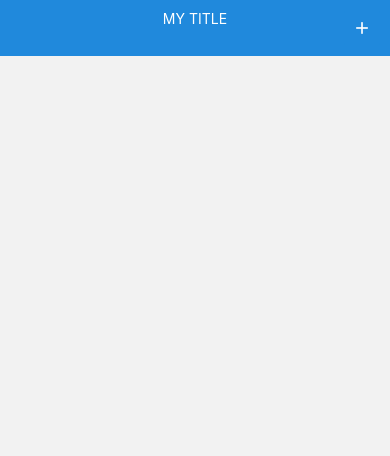
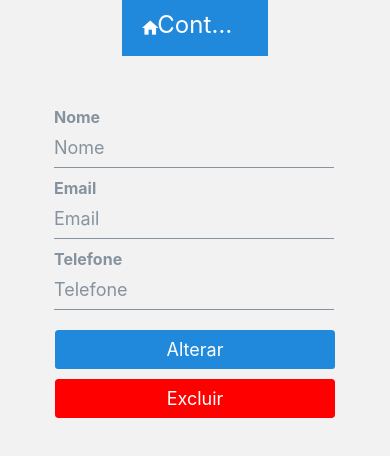
Before and after one commit to lsguilherme/dispositivos-moveis, a React Native app: screen /AlteracaoContato in a window 390 px wide. Shown: the top 456 px of the page. Built offline with nearby package versions, Linux system fonts and the light colour scheme.

Commit message:
Telas estilizadas, faltando apenas Lista de Contatos

```diff
--- a/App.js
+++ b/App.js
@@ -6,12 +6,20 @@ import { CadastroUsuarios } from './src/screens/CadastroUsuarios';
 import { ListaContatos } from './src/screens/ListaContatos';
 import { CadastroContato } from './src/screens/CadastroContato';
 import { AlteracaoContato } from './src/screens/AlteracaoContato';
+import { StatusBar } from 'expo-status-bar';
 
 export default function App() {
 
   const Stack = createNativeStackNavigator();
   return (
+
     <NavigationContainer >
+
+      <StatusBar
+        backgroundColor="transparent"
+        translucent
+      />
+
       <Stack.Navigator screenOptions={{headerShown: false}}>
         <Stack.Screen name="Login" component={Login}/>
         <Stack.Screen name="CadastroUsuarios" component={CadastroUsuarios}/>
--- a/src/screens/AlteracaoContato/index.js
+++ b/src/screens/AlteracaoContato/index.js
@@ -1,19 +1,51 @@
 import React from 'react';
-import { View } from 'react-native';
-import { Button, Header, Icon } from 'react-native-elements';
+import { ScrollView, View } from 'react-native';
+import { Button, Header, Icon, Input } from 'react-native-elements';
 
 import { styles } from './styles';
 
-export function AlteracaoContato() {
+export function AlteracaoContato({navigation}) {
   return (
-    <View style={styles.container}>
-      <Header
-        centerComponent={{ text: "MY TITLE", style: { color: "#fff" } }}
-        rightComponent={
-          <Button icon={<Icon name="add" size={20} color="white"
-          onPress={()=>navigation.navigate('CadastroContato')}/>} />
-        }
-      />
-    </View>
+    <ScrollView>
+      <View style={styles.container}>
+        <Header
+          centerComponent={{ text: "Contato", style: { color: "#fff", fontSize:24 } }}
+          leftComponent={
+            <Button icon={<Icon name="home" size={20} color="white"
+            onPress={()=>navigation.navigate('ListaContatos')}/>} />
+          }
+        />
+      <View style={{marginTop:50}}>
+              <Input
+                label='Nome'
+                placeholder='Nome'
+                containerStyle={styles.inputContainerStyle}
+              />
+
+              <Input
+                label='Email'
+                placeholder='Email'
+                containerStyle={styles.inputContainerStyle}
+              />
+
+              <Input
+                label='Telefone'
+                placeholder='Telefone'
+                containerStyle={styles.inputContainerStyle}
+              />
+            </View>
+
+            <View style={{marginTop: 10}}>
+              <Button title='Alterar' buttonStyle={styles.button}
+                onPress={()=>navigation.navigate('ListaContatos')}
+              />
+              <Button title='Excluir' buttonStyle={{backgroundColor:'red'}}
+                onPress={()=>navigation.navigate('ListaContatos')}
+              />
+
+            </View>
+      </View>
+    </ScrollView>
+
   );
 }
--- a/src/screens/AlteracaoContato/styles.js
+++ b/src/screens/AlteracaoContato/styles.js
@@ -1,5 +1,16 @@
 import { StyleSheet } from 'react-native';
 
 export const styles = StyleSheet.create({
-  container: {}
+  container: {
+    flex: 1,
+    alignItems: 'center'
+  },
+  inputContainerStyle: {
+    width:300,
+    marginRight:2,
+  },
+  button: {
+    width:280,
+    marginBottom:10,
+  },
 });
--- a/src/screens/CadastroContato/index.js
+++ b/src/screens/CadastroContato/index.js
@@ -1,19 +1,48 @@
 import React from 'react';
-import { View } from 'react-native';
-import { Button, Header, Icon } from 'react-native-elements';
+import { ScrollView, View } from 'react-native';
+import { Button, Header, Icon, Input } from 'react-native-elements';
 
 import { styles } from './styles';
 
-export function CadastroContato() {
+export function CadastroContato({navigation}) {
   return (
+    <ScrollView>
       <View style={styles.container}>
         <Header
-        centerComponent={{ text: "MY TITLE", style: { color: "#fff" } }}
+          centerComponent={{ text: "Contato", style: { color: "#fff", fontSize:24 } }}
           leftComponent={
             <Button icon={<Icon name="home" size={20} color="white"
             onPress={()=>navigation.navigate('ListaContatos')}/>} />
           }
         />
+
+      <View style={{marginTop:50}}>
+            <Input
+              label='Nome'
+              placeholder='Nome'
+              containerStyle={styles.inputContainerStyle}
+            />
+
+            <Input
+              label='Email'
+              placeholder='Email'
+              containerStyle={styles.inputContainerStyle}
+            />
+
+            <Input
+              label='Telefone'
+              placeholder='Telefone'
+              containerStyle={styles.inputContainerStyle}
+            />
           </View>
+
+          <View style={{marginTop: 10}}>
+            <Button title='Salvar' buttonStyle={{width:290}}
+              onPress={()=>navigation.navigate('AlteracaoContato')}
+            />
+          </View>
+      </View>
+    </ScrollView>
+
   );
 }
--- a/src/screens/CadastroContato/styles.js
+++ b/src/screens/CadastroContato/styles.js
@@ -1,5 +1,12 @@
 import { StyleSheet } from 'react-native';
 
 export const styles = StyleSheet.create({
-  container: {}
+  container: {
+    flex: 1,
+    alignItems: 'center'
+  },
+  inputContainerStyle: {
+    width:300,
+    marginRight:2,
+  },
 });
--- a/src/screens/CadastroUsuarios/index.js
+++ b/src/screens/CadastroUsuarios/index.js
@@ -1,19 +1,55 @@
 import React from 'react';
-import { View } from 'react-native';
+import { ScrollView, View } from 'react-native';
 import { Button, Header, Icon } from 'react-native-elements';
+import { Input } from 'react-native-elements/dist/input/Input';
 
 import { styles } from './styles';
 
 export function CadastroUsuarios({navigation}) {
   return (
+    <ScrollView>
       <View style={styles.container}>
         <Header
-        centerComponent={{ text: "MY TITLE", style: { color: "#fff" } }}
+          centerComponent={{ text: "Usuário", style: { color: "#fff", fontSize:24 }}}
           leftComponent={
             <Button icon={<Icon name="home" size={20} color="white"
             onPress={()=>navigation.navigate('Login')}/>} />
           }
         />
+
+        <View style={{marginTop:50}}>
+          <Input
+            label='Nome'
+            placeholder='Nome'
+            containerStyle={styles.inputContainerStyle}
+          />
+
+          <Input
+            label='CPF'
+            placeholder='CPF'
+            containerStyle={styles.inputContainerStyle}
+          />
+
+          <Input
+            label='Email'
+            placeholder='Email'
+            containerStyle={styles.inputContainerStyle}
+          />
+
+          <Input
+            secureTextEntry={true}
+            label='Senha'
+            placeholder='Senha'
+            containerStyle={styles.inputContainerStyle}
+          />
         </View>
+
+        <View style={{marginTop: 10}}>
+          <Button title='Salvar' buttonStyle={{width:290}}
+            onPress={()=>navigation.navigate('Login')}
+          />
+        </View>
+      </View>
+    </ScrollView>
   );
 }
--- a/src/screens/CadastroUsuarios/styles.js
+++ b/src/screens/CadastroUsuarios/styles.js
@@ -1,5 +1,12 @@
 import { StyleSheet } from 'react-native';
 
 export const styles = StyleSheet.create({
-  container: {}
+  container: {
+    flex: 1,
+    alignItems: 'center'
+  },
+  inputContainerStyle: {
+    width:300,
+    marginRight:2,
+  },
 });
--- a/src/screens/ListaContatos/index.js
+++ b/src/screens/ListaContatos/index.js
@@ -1,5 +1,5 @@
 import React from "react";
-import { View } from "react-native";
+import { TouchableOpacity, View } from "react-native";
 import { Header, Icon, Button, ListItem } from "react-native-elements";
 
 import { styles } from "./styles";
@@ -23,12 +23,15 @@ export function ListaContatos({navigation}) {
   return (
     <View style={styles.container}>
       <Header
-        centerComponent={{ text: "MY TITLE", style: { color: "#fff" } }}
+        centerComponent={{ text: "Lista de Contatos", style: { color: "#fff", fontSize: 24 } }}
         rightComponent={
           <Button icon={<Icon name="add" size={20} color="white"
           onPress={()=>navigation.navigate('CadastroContato')}/>} />
         }
       />
+      <TouchableOpacity>
+
+      </TouchableOpacity>
 
       <View>
         {list.map((l, i) => (
--- a/src/screens/ListaContatos/styles.js
+++ b/src/screens/ListaContatos/styles.js
@@ -1,5 +1,8 @@
 import { StyleSheet } from 'react-native';
 
 export const styles = StyleSheet.create({
-  container: {}
+  container: {
+    flex: 1,
+    alignItems: 'center'
+  },
 });
--- a/src/screens/Login/index.js
+++ b/src/screens/Login/index.js
@@ -1,24 +1,54 @@
 import React from "react";
 
 import { Avatar, Button, Input } from "react-native-elements";
-import { View } from "react-native";
+import { ScrollView, View } from "react-native";
 
 import { styles } from "./styles";
 
 export function Login({ navigation }) {
   return (
+
+    <ScrollView>
       <View style={styles.container}>
+
+        <View style={styles.avatar}>
           <Avatar
             rounded
             source={{
               uri: "https://www.blexar.com/avatar.png",
             }}
+            size='xlarge'
           />
-      <Input placeholder="BASIC INPUT" />
-      <Input placeholder="BASIC INPUT" />
+        </View>
 
-      <Button title="Solid Button" onPress={()=>navigation.navigate('ListaContatos')}/>
-      <Button title="Solid Button" onPress={()=>navigation.navigate('CadastroUsuarios')}/>
+        <View style={{marginTop:10}}>
+          <Input
+            label="Login"
+            placeholder="Login"
+            containerStyle={styles.inputContainerStyle}
+          />
+
+          <Input
+            secureTextEntry={true}
+            label="Senha"
+            placeholder="Senha"
+            containerStyle={styles.inputContainerStyle}
+          />
         </View>
+
+        <View >
+          <Button
+            title="Entrar"
+            onPress={()=>navigation.navigate('ListaContatos')}
+            buttonStyle={styles.button}
+          />
+          <Button
+            title="Cadastrar-se"
+            onPress={()=>navigation.navigate('CadastroUsuarios')}
+            buttonStyle={{backgroundColor:'red', marginTop:10}}
+          />
+        </View>
+      </View>
+    </ScrollView>
   );
 }
--- a/src/screens/Login/styles.js
+++ b/src/screens/Login/styles.js
@@ -3,6 +3,19 @@ import { StyleSheet } from 'react-native';
 export const styles = StyleSheet.create({
   container: {
     flex: 1,
-    alignItems: 'center',
-  }
+    alignItems: 'center'
+  },
+  avatar: {
+    padding:40,
+    marginTop: 80,
+  },
+  inputContainerStyle: {
+    width:300,
+    marginRight:2,
+
+  },
+  button: {
+    width:280,
+    marginTop:10,
+  },
 });
```
Lines whose indentation alone changed are shown as unchanged.
